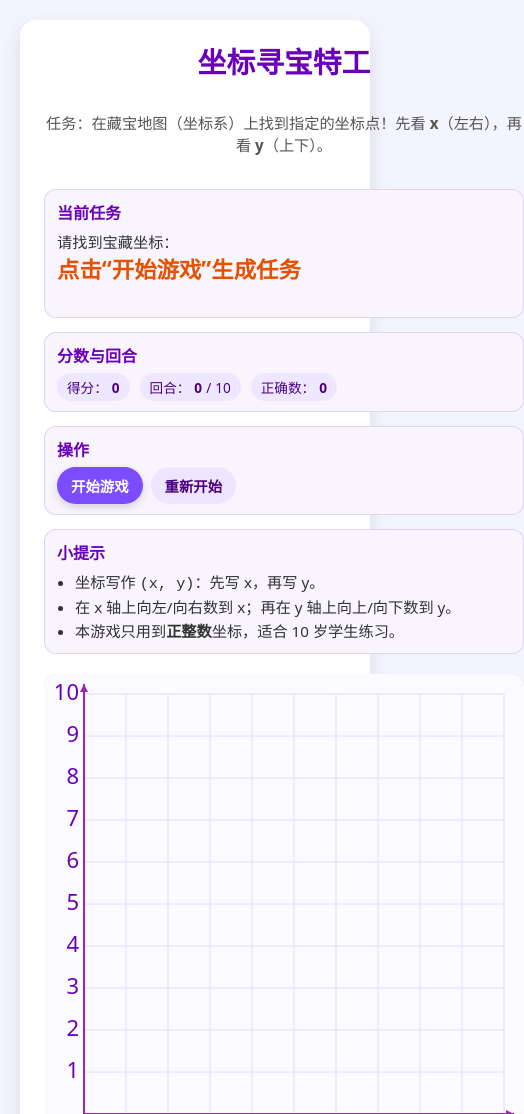
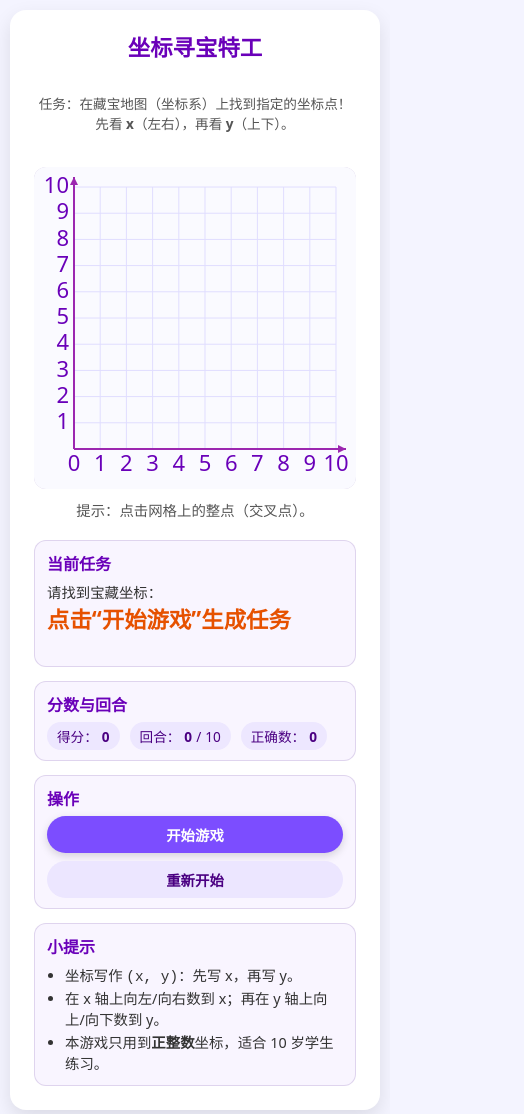
Before and after one commit to sunyiho/coordinates, a plain HTML site: page index.html in a window 390 px wide. Shown: the top 1114 px of the page, 524 px wide, since content can reach past the window. Drawn offline with Linux system fonts and the light colour scheme.

Commit message:
Enhance responsive layout and canvas handling
Added responsive design features and improved canvas resizing logic.

```diff
--- a/index.html
+++ b/index.html
@@ -2,6 +2,8 @@
 <html lang="zh-CN">
   <head>
     <meta charset="UTF-8" />
+    <!-- 让页面在手机和平板上正确缩放 -->
+    <meta name="viewport" content="width=device-width, initial-scale=1.0" />
     <title>坐标寻宝特工 Coordinate Treasure Agent</title>
     <style>
       * {
@@ -30,7 +32,8 @@
         max-width: 1000px;
         width: 100%;
         display: grid;
-        grid-template-columns: 520px 1fr;
+        /* 更灵活的两栏布局，避免小屏挤压 */
+        grid-template-columns: minmax(260px, 1.1fr) minmax(0, 1fr);
         gap: 20px;
       }
 
@@ -57,16 +60,22 @@
         gap: 10px;
       }
 
+      /* 让 canvas 随容器缩放 */
       canvas {
         border-radius: 12px;
         background: #fafaff;
         box-shadow: inset 0 0 0 1px rgba(120, 81, 169, 0.3);
         cursor: crosshair;
+        width: 100%;
+        height: auto;
+        max-width: 480px; /* 最大不超过 480px，桌面看起来刚好 */
+        display: block;
       }
 
       .hint-text {
         font-size: 0.9rem;
         color: #555;
+        text-align: center;
       }
 
       .side-panel {
@@ -150,6 +159,7 @@
         box-shadow: 0 3px 8px rgba(0, 0, 0, 0.15);
         transition: transform 0.05s ease, box-shadow 0.05s ease,
           background 0.2s ease;
+        white-space: nowrap;
       }
 
       button:hover {
@@ -183,13 +193,47 @@
         margin-bottom: 2px;
       }
 
+      /* 平板及以下：单列布局 */
       @media (max-width: 900px) {
         .game-wrapper {
           grid-template-columns: 1fr;
         }
 
+        /* 默认先显示画布，再显示文字说明 */
         .canvas-container {
+          order: 1;
+        }
+
+        .side-panel {
           order: 2;
+        }
+      }
+
+      /* 手机：字体稍微缩小，按钮堆叠 */
+      @media (max-width: 600px) {
+        body {
+          padding: 10px;
+        }
+
+        h1 {
+          font-size: 1.4rem;
+        }
+
+        .subtitle {
+          font-size: 0.85rem;
+        }
+
+        .panel-section {
+          font-size: 0.9rem;
+        }
+
+        .controls {
+          flex-direction: column;
+        }
+
+        .controls button {
+          width: 100%;
+          justify-content: center;
         }
       }
     </style>
@@ -205,6 +249,7 @@
 
       <!-- 左侧：画布 -->
       <div class="canvas-container">
+        <!-- 初始给个大致尺寸，实际会用 JS 重设 -->
         <canvas id="gridCanvas" width="480" height="480"></canvas>
         <div class="hint-text">提示：点击网格上的整点（交叉点）。</div>
       </div>
@@ -254,12 +299,13 @@
     </div>
 
     <script>
-      // ====== 画布与坐标系设置 ======
+      // ====== 画布与坐标系设置（自适应） ======
       const canvas = document.getElementById("gridCanvas");
       const ctx = canvas.getContext("2d");
 
-      const width = canvas.width;
-      const height = canvas.height;
+      // 当前画布宽高（会随屏幕改变）
+      let canvasWidth = canvas.width;
+      let canvasHeight = canvas.height;
 
       // 预留边距用来画坐标轴刻度和数字
       const marginLeft = 40;
@@ -269,12 +315,39 @@
 
       // 基础范围 0–10，格子大小根据画布自动计算
       const maxBase = 10;
-      const gridSizeX = (width - marginLeft - marginRight) / maxBase;
-      const gridSizeY = (height - marginTop - marginBottom) / maxBase;
-      const gridSize = Math.min(gridSizeX, gridSizeY);
 
-      const originX = marginLeft;
-      const originY = height - marginBottom;
+      // 这些会根据画布大小重新计算
+      let gridSizeX;
+      let gridSizeY;
+      let gridSize;
+      let originX;
+      let originY;
+
+      function updateGridMetrics() {
+        gridSizeX = (canvasWidth - marginLeft - marginRight) / maxBase;
+        gridSizeY = (canvasHeight - marginTop - marginBottom) / maxBase;
+        gridSize = Math.min(gridSizeX, gridSizeY);
+        originX = marginLeft;
+        originY = canvasHeight - marginBottom;
+      }
+
+      // 根据容器大小重设 canvas 尺寸（适配桌机 / 平板 / 手机）
+      function resizeCanvas() {
+        const container = canvas.parentElement;
+        const containerWidth = container ? container.clientWidth : 480;
+
+        // 限制最大尺寸为 480，防止太大
+        const logicalSize = Math.min(containerWidth, 480);
+
+        canvas.style.width = logicalSize + "px";
+        canvas.style.height = logicalSize + "px";
+
+        canvasWidth = canvas.width = logicalSize;
+        canvasHeight = canvas.height = logicalSize;
+
+        updateGridMetrics();
+        drawGrid();
+      }
 
       // 游戏状态变量
       let minCoord = 1;
@@ -299,11 +372,11 @@
 
       // ====== 绘制坐标系 ======
       function drawGrid() {
-        ctx.clearRect(0, 0, width, height);
+        ctx.clearRect(0, 0, canvasWidth, canvasHeight);
 
         // 背景
         ctx.fillStyle = "#fafaff";
-        ctx.fillRect(0, 0, width, height);
+        ctx.fillRect(0, 0, canvasWidth, canvasHeight);
 
         // 网格线
         ctx.lineWidth = 1;
@@ -494,7 +567,7 @@
         applyFixedSettings();
         isRunning = true;
         resetStats();
-        drawGrid();
+        resizeCanvas(); // 确保开始游戏时根据当前屏幕大小重绘
         generateTarget();
         if (feedback) {
           feedback.textContent = "点击网格上的整点，找到宝藏！";
@@ -573,28 +646,23 @@
         }
       }
 
-      // ====== 简单测试用例 ======
-      (function runTests() {
-        // randomInt 测试：结果应始终在区间内
-        for (let i = 0; i < 100; i++) {
-          const v = randomInt(1, 5);
-          console.assert(v >= 1 && v <= 5, "randomInt 超出范围: " + v);
-        }
-
-        // screenToGrid 基本测试：原点和 (1,1) 附近
-        const originScreen = { x: originX, y: originY };
-        const g0 = screenToGrid(originScreen.x, originScreen.y);
-        console.assert(Math.abs(g0.x) <= 1 && Math.abs(g0.y) <= 1, "screenToGrid 原点附近映射异常");
-      })();
-
       // ====== 事件绑定 ======
       canvas.addEventListener("click", handleClick);
       startBtn.addEventListener("click", startGame);
       restartBtn.addEventListener("click", startGame);
 
-      // 初始绘制一次空坐标系
+      // 窗口尺寸变化时，自适应重绘
+      let resizeTimer = null;
+      window.addEventListener("resize", () => {
+        clearTimeout(resizeTimer);
+        resizeTimer = setTimeout(() => {
+          resizeCanvas();
+        }, 150);
+      });
+
+      // 初始设置：应用固定参数并根据当前屏幕绘制一次空坐标系
       applyFixedSettings();
-      drawGrid();
+      resizeCanvas();
     </script>
   </body>
 </html>
```
